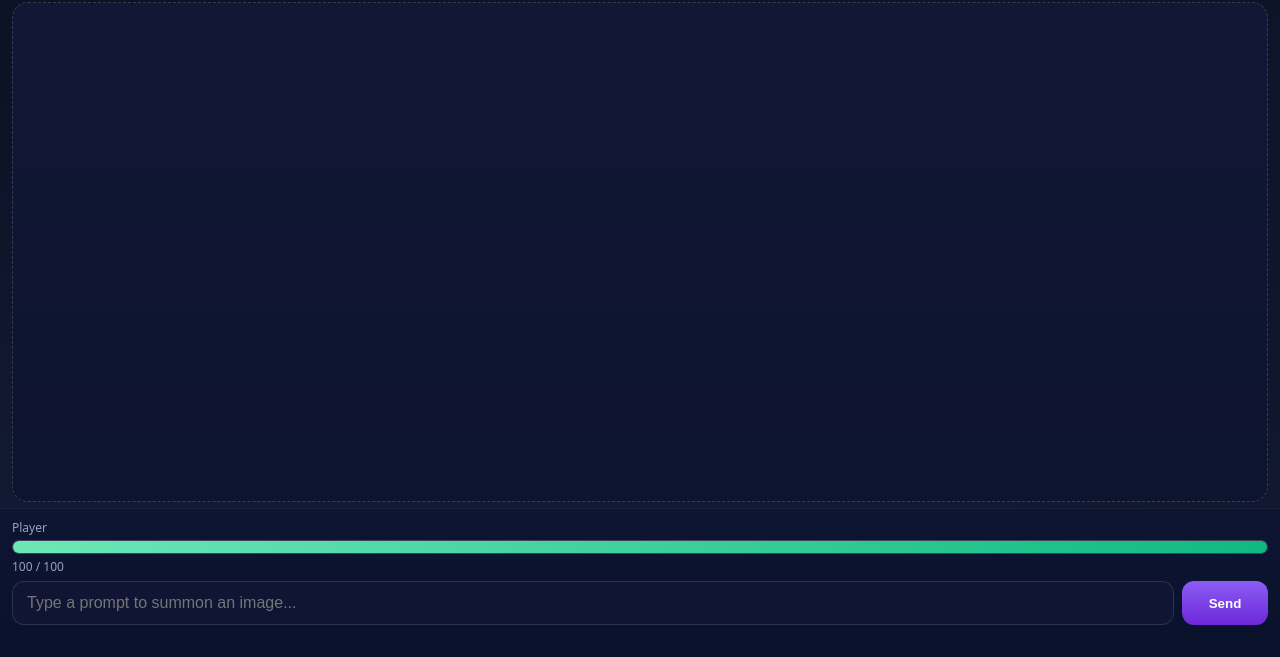
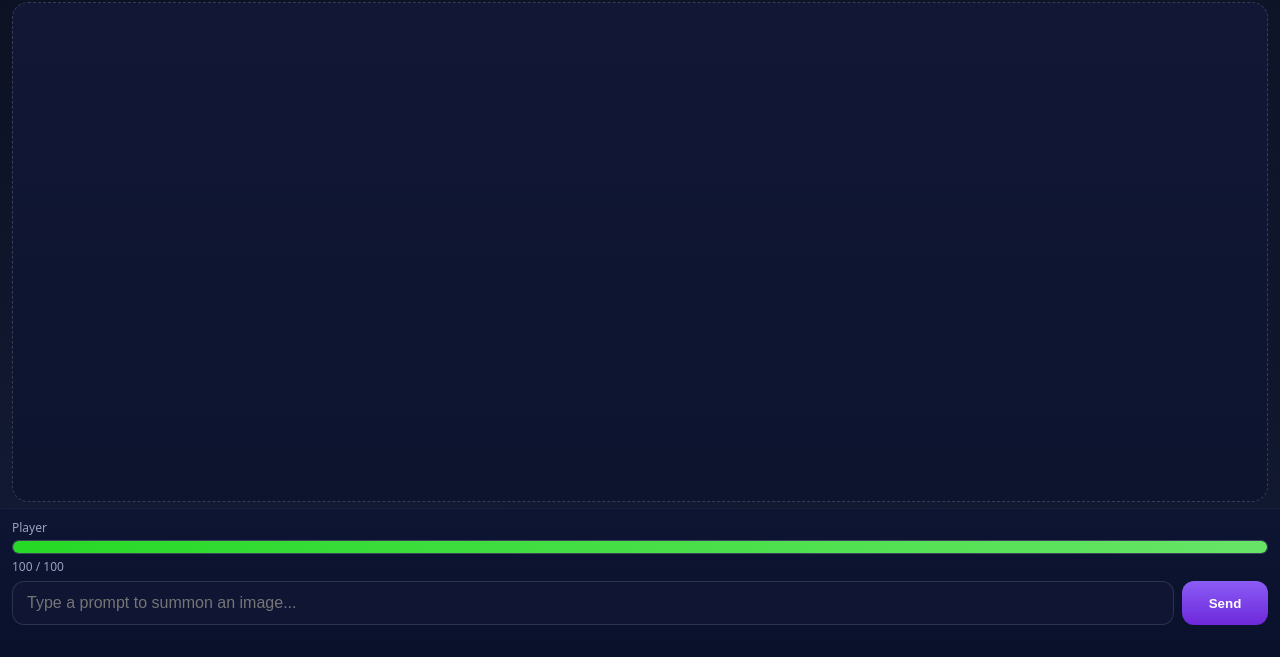
Before and after one commit to SassyTrap/Omni-Man-Gif, a plain HTML site: page index.html in a window 1280 px wide. Shown: the part 143-800 px from the top of the page. Drawn offline with Linux system fonts and the light colour scheme.

Commit message:
Enhance health bar visuals

```diff
--- a/game.js
+++ b/game.js
@@ -217,6 +217,9 @@
     const pPct = Math.round((playerHP / PLAYER_MAX_HP) * 100);
     enemyFill.style.width = `${ePct}%`;
     playerFill.style.width = `${pPct}%`;
+    playerFill.style.background = healthGradient(pPct);
+    enemyPts.style.color = ePct < 30 ? getCssVar("--danger") : getCssVar("--muted");
+    playerPts.style.color = pPct < 30 ? getCssVar("--danger") : getCssVar("--muted");
     enemyPts.textContent = `${enemyHP} / ${ENEMY_MAX_HP}`;
     playerPts.textContent = `${playerHP} / ${PLAYER_MAX_HP}`;
   }
@@ -282,6 +285,11 @@
   function clearChildren(node) { while (node.firstChild) node.removeChild(node.firstChild); }
   function getCssVar(name) { return getComputedStyle(document.documentElement).getPropertyValue(name).trim() || "#fff"; }
 
+  function healthGradient(pct) {
+    const hue = (pct / 100) * 120;
+    return `linear-gradient(90deg, hsl(${hue}, 70%, 50%), hsl(${hue}, 70%, 65%))`;
+  }
+
   function showToast(message) {
     toast.textContent = message;
     toast.classList.add("show");
--- a/styles.css
+++ b/styles.css
@@ -106,6 +106,7 @@ body {
   height: 100%;
   width: 100%;
   background: linear-gradient(90deg, #6ee7b7, #10b981);
+  transition: width 300ms ease;
 }
 
 .health-points {
```
